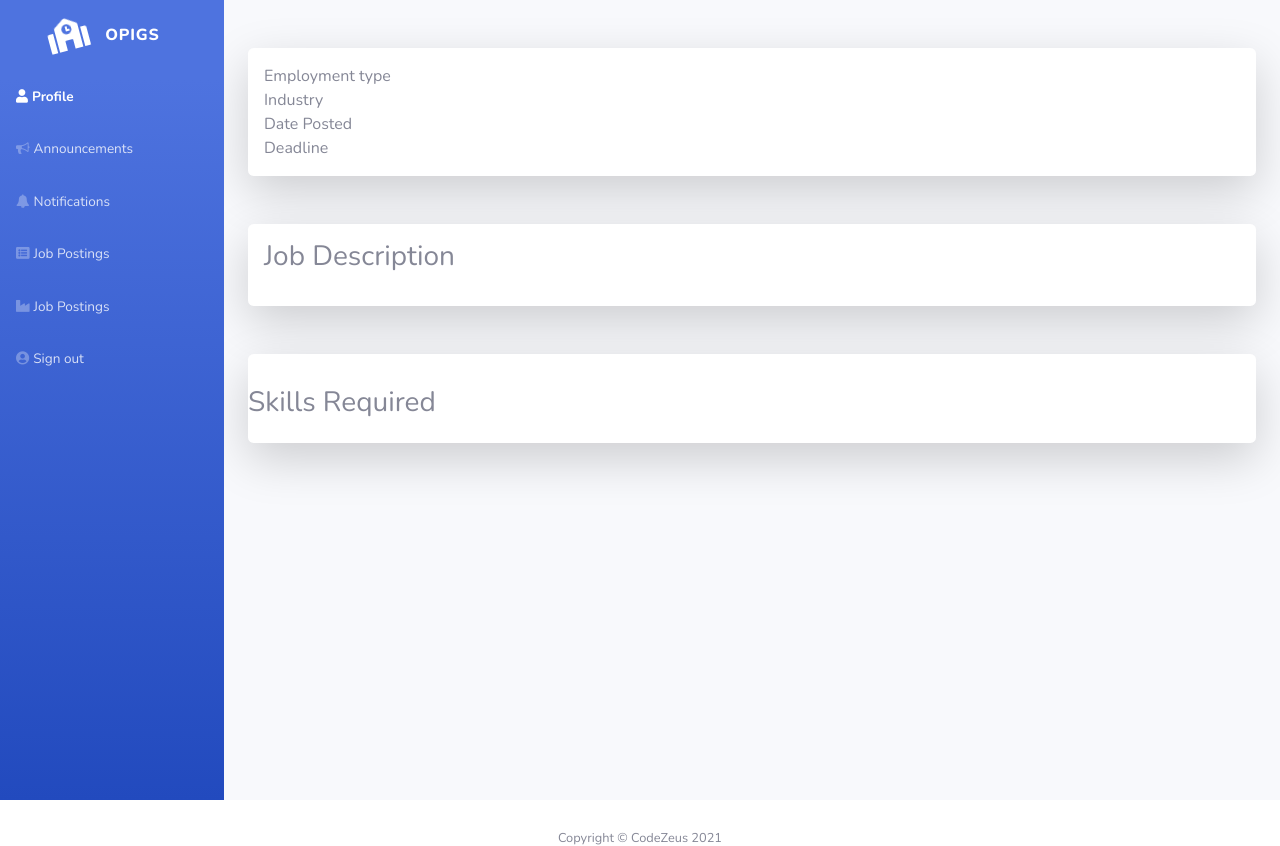
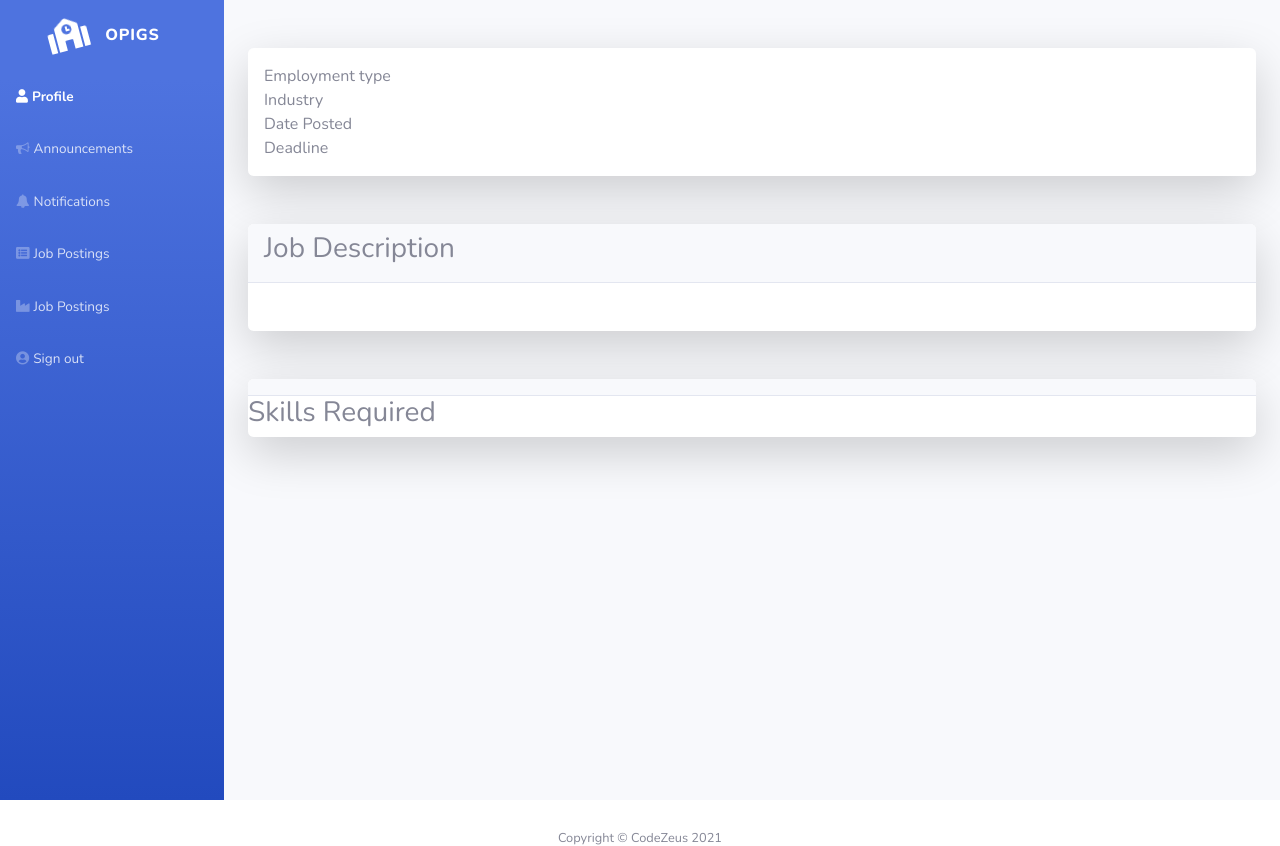
Before and after one commit to j-tesla/opigs, a Django app: template templates/jobs/job.html in a window 1280 px wide. Shown: the top 846 px of the page. Run offline with Django 3.2, Linux system fonts and the light colour scheme; the template is opened without the code that fills it, so the values that code supplies are empty; the visitor is signed in with stand-in values (Sample User, id 1); some libraries are stand-ins or nearby versions.

Commit message:
Styled job.html

```diff
--- a/templates/jobs/job.html
+++ b/templates/jobs/job.html
@@ -42,16 +42,20 @@
         </div>
       </div>
       <div class="card shadow-lg o-hidden border-0 my-5">
+        <div class="card-header">
+          <p class="h3">Job Description</p>
+        </div>
         <div class="card-body">
-          <p class="h3">Job Description</p>
           <p>
             {{ job.description }}
           </p>
         </div>
       </div>
       <div class="card shadow-lg o-hidden border-0 my-5">
-        <div class="card-body"></div>
+        <div class="card-header"></div>
         <p class="h3">Skills Required</p>
+      </div>
+      <div class="card-body">
         <p>
           {{ job.skills }}
         </p>
```
